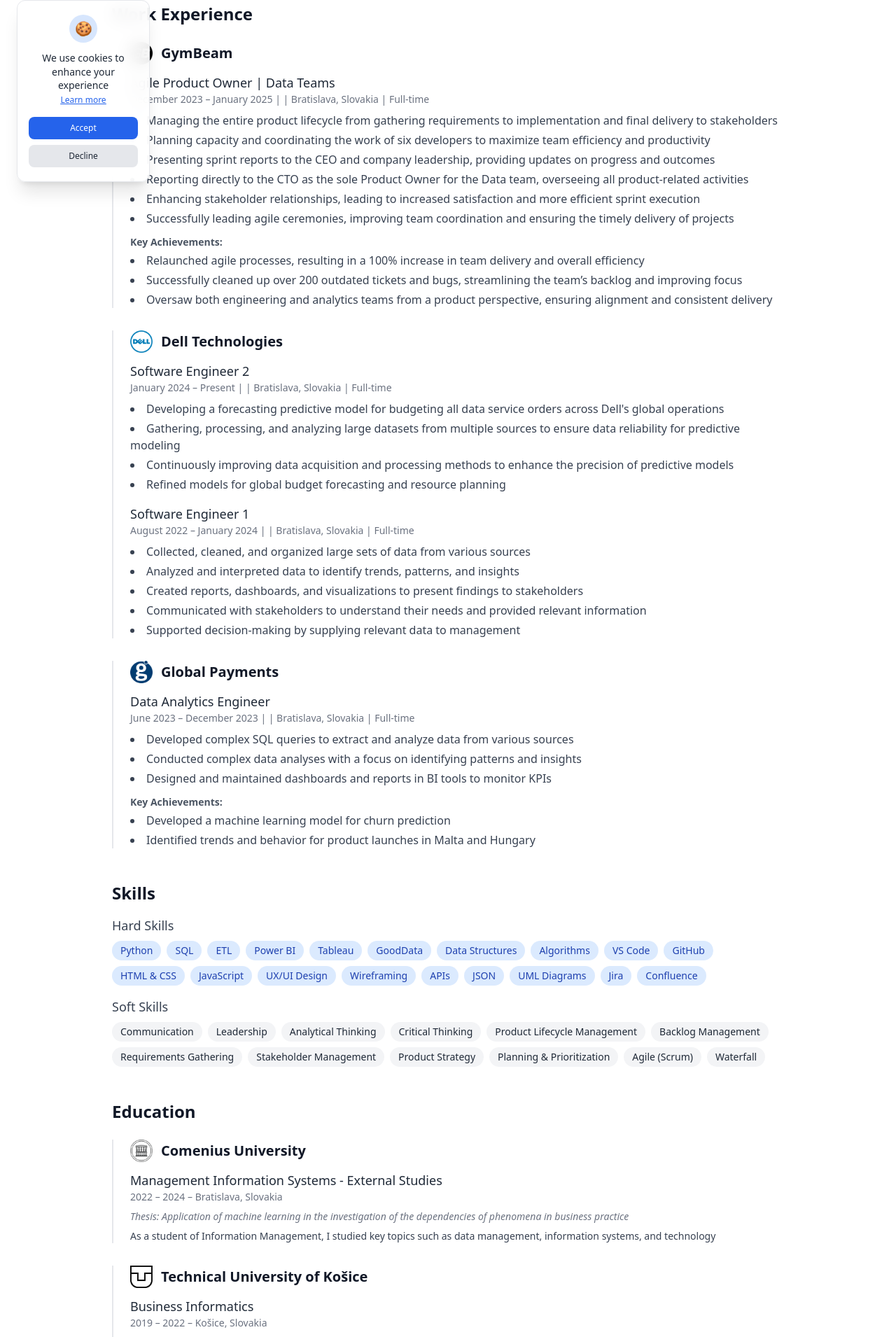
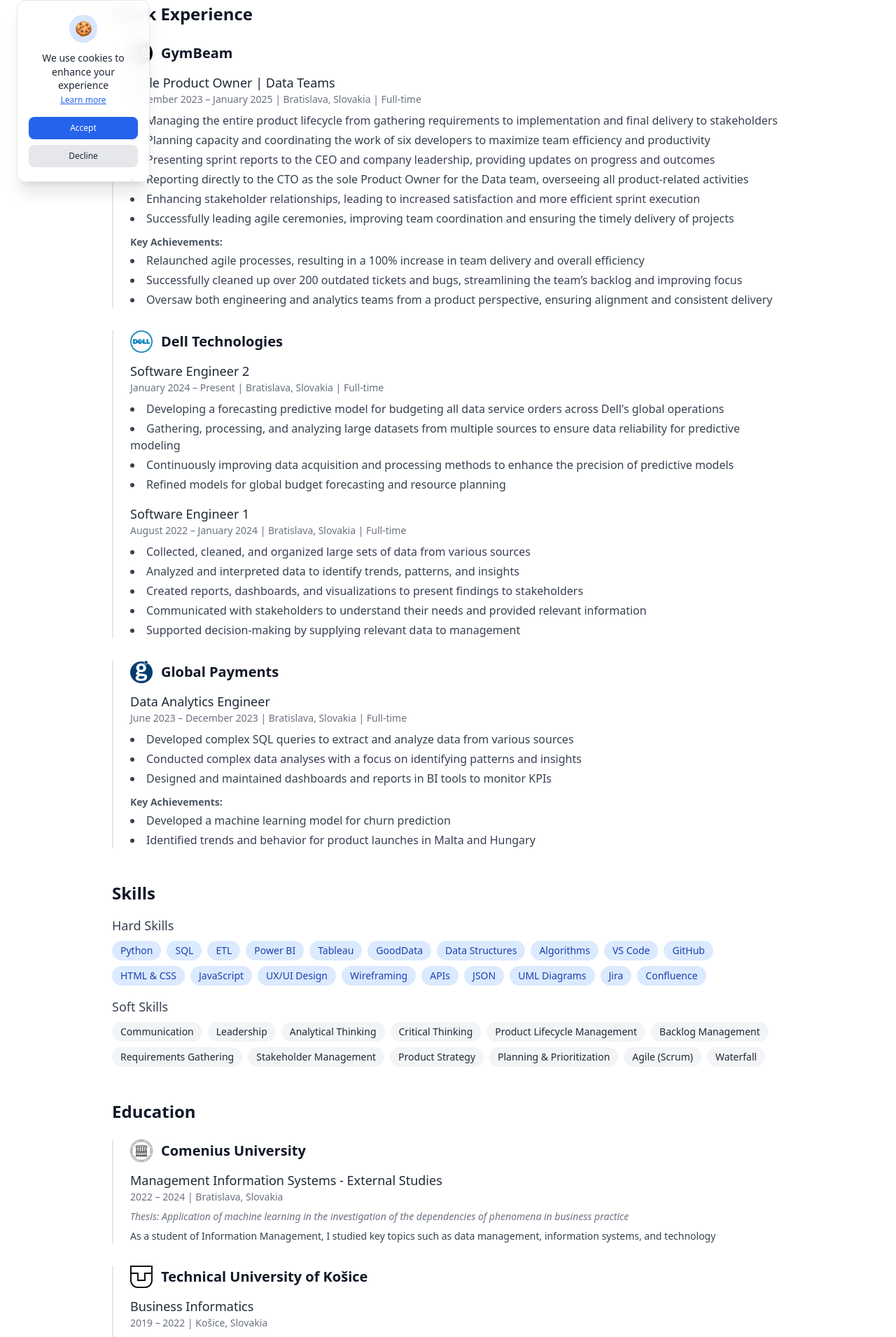
Before and after one commit to MarekZastko/Resume, a React (Create React App) app: page / in a window 1280 px wide. Shown: the part 516-2426 px from the top of the page at 70% size. Built offline with nearby package versions, Linux system fonts and the light colour scheme.

Commit message:
✅ Final polish

```diff
--- a/public/index.html
+++ b/public/index.html
@@ -14,8 +14,7 @@
     <meta charset="UTF-8" />
     <meta name="viewport" content="width=device-width, initial-scale=1.0" />
 
-    <meta name="theme-color" media="(prefers-color-scheme: light)" content="#ffffff" />
-    <meta name="theme-color" media="(prefers-color-scheme: dark)" content="#0f0f0f" />
+    <meta name="theme-color" content="#ffffff" id="theme-color-meta" />
 
     <title>Resume | Marek Zastko</title>
 
--- a/src/components/Education.jsx
+++ b/src/components/Education.jsx
@@ -48,7 +48,7 @@
           <div className="mb-2">
             <h4 className="font-medium text-lg text-gray-800 dark:text-gray-200">{edu.degree}</h4>
             <p className="text-sm text-gray-500 dark:text-gray-400">
-              {edu.date} – {edu.location}
+              {edu.date} | {edu.location}
             </p>
           </div>
 
--- a/src/components/ThemeToggle.jsx
+++ b/src/components/ThemeToggle.jsx
@@ -6,7 +6,26 @@
   const [showMobile, setShowMobile] = useState(true);
 
   useEffect(() => {
+    const savedTheme = localStorage.getItem("theme");
+    const prefersDark = window.matchMedia("(prefers-color-scheme: dark)").matches;
+
+    if (savedTheme === "dark" || (!savedTheme && prefersDark)) {
+      setDark(true);
+      document.documentElement.classList.add("dark");
+    } else {
+      setDark(false);
+      document.documentElement.classList.remove("dark");
+    }
+  }, []);
+
+  useEffect(() => {
     document.documentElement.classList.toggle("dark", dark);
+    localStorage.setItem("theme", dark ? "dark" : "light");
+
+    const metaThemeColor = document.querySelector('meta[name="theme-color"]');
+    if (metaThemeColor) {
+      metaThemeColor.setAttribute("content", dark ? "#171717" : "#ffffff");
+    }
   }, [dark]);
 
   useEffect(() => {
--- a/src/data/data.js
+++ b/src/data/data.js
@@ -6,7 +6,7 @@
     roles: [
       {
         title: "Agile Product Owner | Data Teams",
-        date: "December 2023 – January 2025 | ",
+        date: "December 2023 – January 2025",
         location: "Bratislava, Slovakia | Full-time",
         responsibilities: [
           "Managing the entire product lifecycle from gathering requirements to implementation and final delivery to stakeholders",
@@ -25,7 +25,7 @@
     roles: [
       {
         title: "Software Engineer 2",
-        date: "January 2024 – Present | ",
+        date: "January 2024 – Present",
         location: "Bratislava, Slovakia | Full-time",
         responsibilities: [
           "Developing a forecasting predictive model for budgeting all data service orders across Dell's global operations",
@@ -36,7 +36,7 @@
       },
       {
         title: "Software Engineer 1",
-        date: "August 2022 – January 2024 | ",
+        date: "August 2022 – January 2024",
         location: "Bratislava, Slovakia | Full-time",
         responsibilities: [
           "Collected, cleaned, and organized large sets of data from various sources",
@@ -54,7 +54,7 @@
     roles: [
       {
         title: "Data Analytics Engineer",
-        date: "June 2023 – December 2023 | ",
+        date: "June 2023 – December 2023",
         location: "Bratislava, Slovakia | Full-time",
         responsibilities: [
           "Developed complex SQL queries to extract and analyze data from various sources",
--- a/tailwind.config.js
+++ b/tailwind.config.js
@@ -13,7 +13,7 @@
   theme: {
     extend: {
       colors: {
-        backgroundDark: "#171717", // custom ultra dark
+        backgroundDark: "#171717",
       },
     },
   },
```
